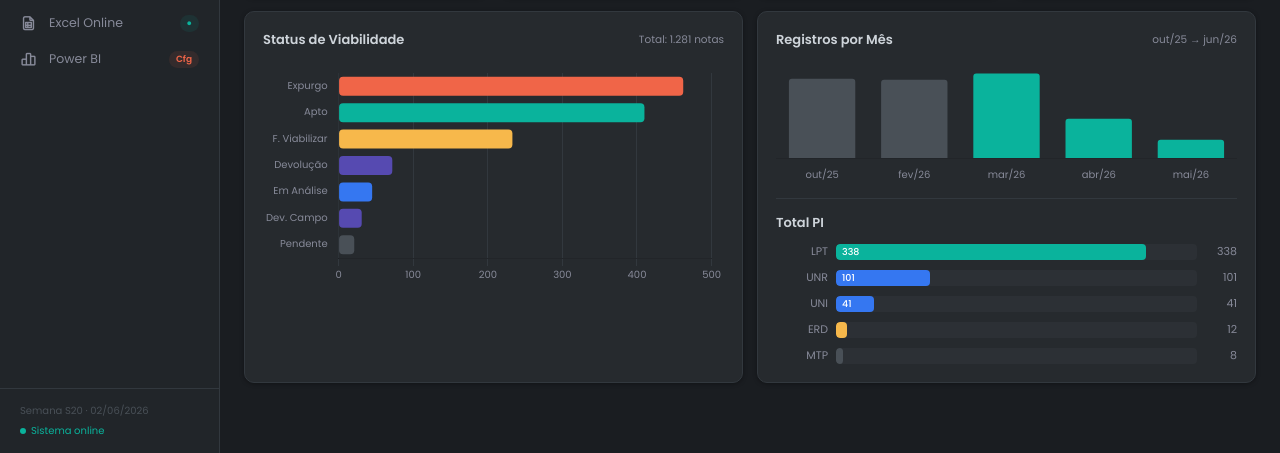
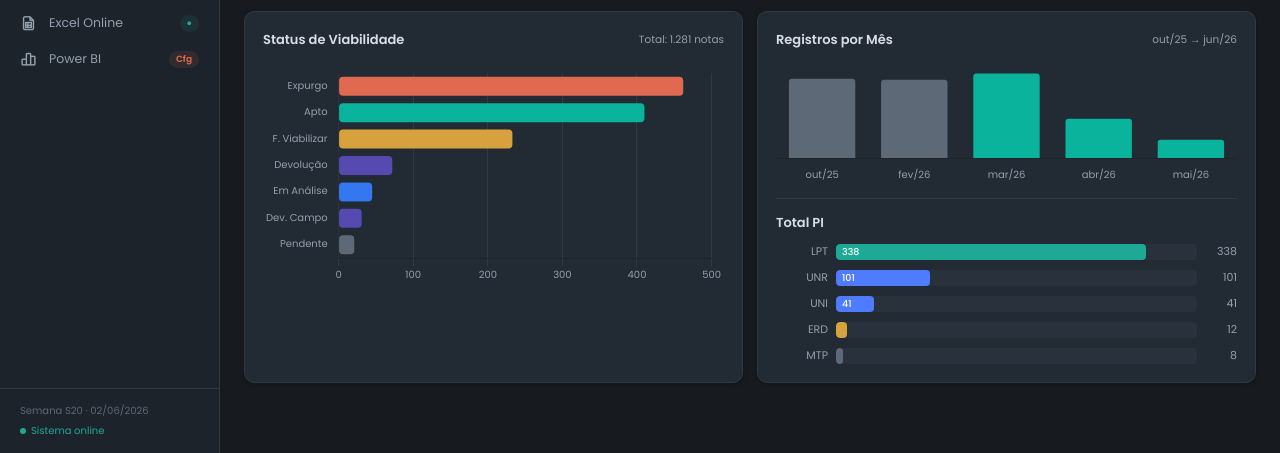
Before and after one commit to empresalandcena-dotcom/cenadashboard, a plain HTML site: page index.html in a window 1280 px wide. Shown: the part 347-800 px from the top of the page. Drawn offline with nearby package versions, Linux system fonts and the light colour scheme; no server answers.

Commit message:
Refine dashboard color palette

```diff
--- a/index.html
+++ b/index.html
@@ -13,56 +13,56 @@
    TOKENS — dark mode (default)
 ═══════════════════════════════════════════════════════ */
 :root {
-  --bg:      #1a1d21;
-  --sb:      #212529;
-  --card:    #262a2e;
-  --border:  #32383e;
-  --track:   #2c3035;
-  --t1:      #ced4da;
-  --t2:      #878a99;
-  --t3:      #495057;
+  --bg:      #171b20;
+  --sb:      #1d232b;
+  --card:    #222a33;
+  --border:  #303a45;
+  --track:   #29323c;
+  --t1:      #d8dee6;
+  --t2:      #93a0ad;
+  --t3:      #5d6976;
   --shadow:  0 1px 4px rgba(0,0,0,.35);
 
-  --green:   #0ab39c;
-  --blue:    #3577f1;
-  --yellow:  #f7b84b;
-  --red:     #f06548;
-  --purple:  #564ab1;
-  --cyan:    #299cdb;
-
-  --green-bg:  #0ab39c18;
-  --blue-bg:   #3577f118;
-  --yellow-bg: #f7b84b18;
-  --red-bg:    #f0654818;
-  --purple-bg: #564ab118;
+  --green:   #1ea896;
+  --blue:    #4f7cff;
+  --yellow:  #d7a13d;
+  --red:     #df6a4f;
+  --purple:  #7c6cf2;
+  --cyan:    #2c8fb8;
+
+  --green-bg:  #1ea8961a;
+  --blue-bg:   #4f7cff1a;
+  --yellow-bg: #d7a13d1a;
+  --red-bg:    #df6a4f1a;
+  --purple-bg: #7c6cf21a;
 }
 
 /* ═══════════════════════════════════════════════════════
    TOKENS — light mode
 ═══════════════════════════════════════════════════════ */
 [data-theme="light"] {
-  --bg:      #f3f6f9;
-  --sb:      #ffffff;
+  --bg:      #f4f7fb;
+  --sb:      #fbfcfe;
   --card:    #ffffff;
-  --border:  #e2e8f0;
-  --track:   #e9ecef;
-  --t1:      #212529;
-  --t2:      #6c757d;
-  --t3:      #adb5bd;
+  --border:  #d8e0ea;
+  --track:   #e7edf4;
+  --t1:      #1d2733;
+  --t2:      #657487;
+  --t3:      #9aa7b6;
   --shadow:  0 1px 6px rgba(0,0,0,.08);
 
-  --green:   #0ab39c;
-  --blue:    #3577f1;
-  --yellow:  #e4a117;
-  --red:     #d9543b;
-  --purple:  #564ab1;
-  --cyan:    #1a85c2;
-
-  --green-bg:  #0ab39c14;
-  --blue-bg:   #3577f114;
-  --yellow-bg: #f7b84b14;
-  --red-bg:    #f0654814;
-  --purple-bg: #564ab114;
+  --green:   #0f766e;
+  --blue:    #315fca;
+  --yellow:  #b67f18;
+  --red:     #c45843;
+  --purple:  #6357c8;
+  --cyan:    #1f7aa5;
+
+  --green-bg:  #0f766e12;
+  --blue-bg:   #315fca12;
+  --yellow-bg: #b67f1812;
+  --red-bg:    #c4584312;
+  --purple-bg: #6357c812;
 }
 
 /* ═══ RESET ═══ */
```
